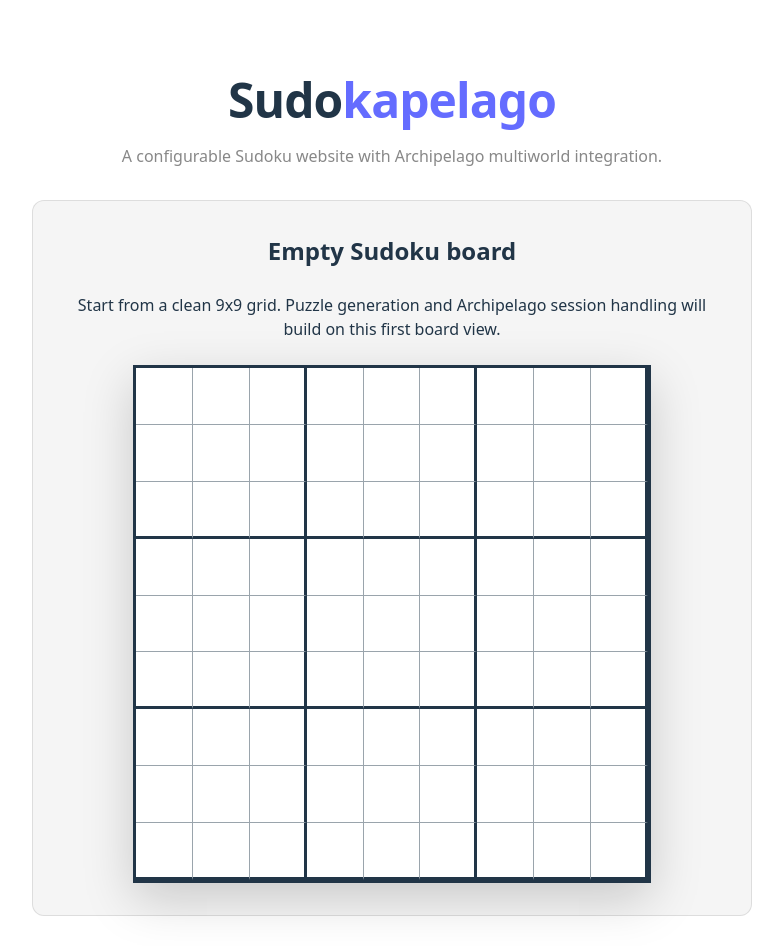
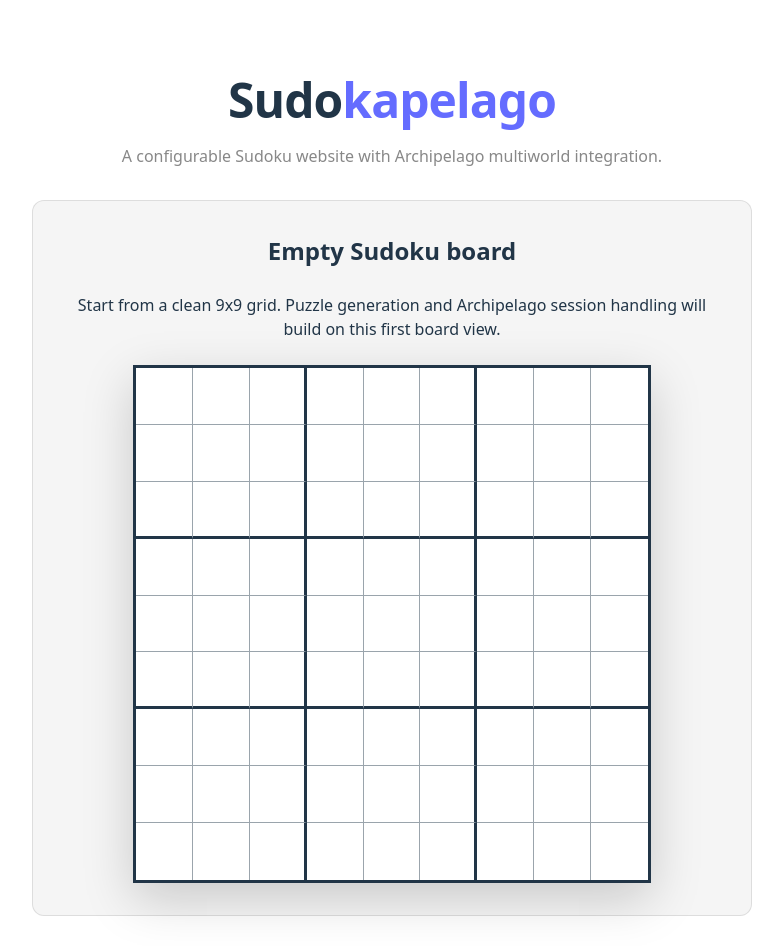
Before and after one commit to leinb1dr/Sudokapelago, a React (Vite) app: page / in a window 1280 px wide. Shown: the top 946 px of the page, without its empty margins (248-1031 px from the left). Built offline with nearby package versions, Linux system fonts and the light colour scheme; what archipelago.js would draw is missing.

Commit message:
Simplify Sudoku grid layout
Co-authored-by: Daniel Leinbach <leinb1dr@users.noreply.github.com>

```diff
--- a/src/SudokuGrid.css
+++ b/src/SudokuGrid.css
@@ -3,31 +3,23 @@
   aspect-ratio: 1;
   margin: 0 auto;
   display: grid;
+  grid-template-columns: repeat(9, 1fr);
   grid-template-rows: repeat(9, 1fr);
   border: 3px solid #213547;
-  background: #213547;
   box-shadow: 0 1rem 3rem rgba(0, 0, 0, 0.18);
 }
 
 .sudoku-grid__row {
-  display: grid;
-  grid-template-columns: repeat(9, 1fr);
+  display: contents;
 }
 
 .sudoku-grid__cell {
+  box-sizing: border-box;
   min-width: 0;
   min-height: 0;
   border-right: 1px solid rgba(33, 53, 71, 0.45);
   border-bottom: 1px solid rgba(33, 53, 71, 0.45);
   background: #fff;
-}
-
-.sudoku-grid__cell--top-edge {
-  border-top: 0;
-}
-
-.sudoku-grid__cell--left-edge {
-  border-left: 0;
 }
 
 .sudoku-grid__cell--block-right {
@@ -38,10 +30,17 @@
   border-bottom: 3px solid #213547;
 }
 
+.sudoku-grid__cell--right-edge {
+  border-right: 0;
+}
+
+.sudoku-grid__cell--bottom-edge {
+  border-bottom: 0;
+}
+
 @media (prefers-color-scheme: dark) {
   .sudoku-grid {
     border-color: #f7f7f7;
-    background: #f7f7f7;
   }
 
   .sudoku-grid__cell {
--- a/src/SudokuGrid.tsx
+++ b/src/SudokuGrid.tsx
@@ -6,20 +6,20 @@ const BLOCK_SIZE = 3
 function getCellClassName(rowIndex: number, columnIndex: number) {
   const classes = ['sudoku-grid__cell']
 
-  if (rowIndex === 0) {
-    classes.push('sudoku-grid__cell--top-edge')
-  }
-
-  if (columnIndex === 0) {
-    classes.push('sudoku-grid__cell--left-edge')
-  }
-
-  if ((rowIndex + 1) % BLOCK_SIZE === 0) {
+  if ((rowIndex + 1) % BLOCK_SIZE === 0 && rowIndex < GRID_SIZE - 1) {
     classes.push('sudoku-grid__cell--block-bottom')
   }
 
-  if ((columnIndex + 1) % BLOCK_SIZE === 0) {
+  if ((columnIndex + 1) % BLOCK_SIZE === 0 && columnIndex < GRID_SIZE - 1) {
     classes.push('sudoku-grid__cell--block-right')
+  }
+
+  if (rowIndex === GRID_SIZE - 1) {
+    classes.push('sudoku-grid__cell--bottom-edge')
+  }
+
+  if (columnIndex === GRID_SIZE - 1) {
+    classes.push('sudoku-grid__cell--right-edge')
   }
 
   return classes.join(' ')
```
